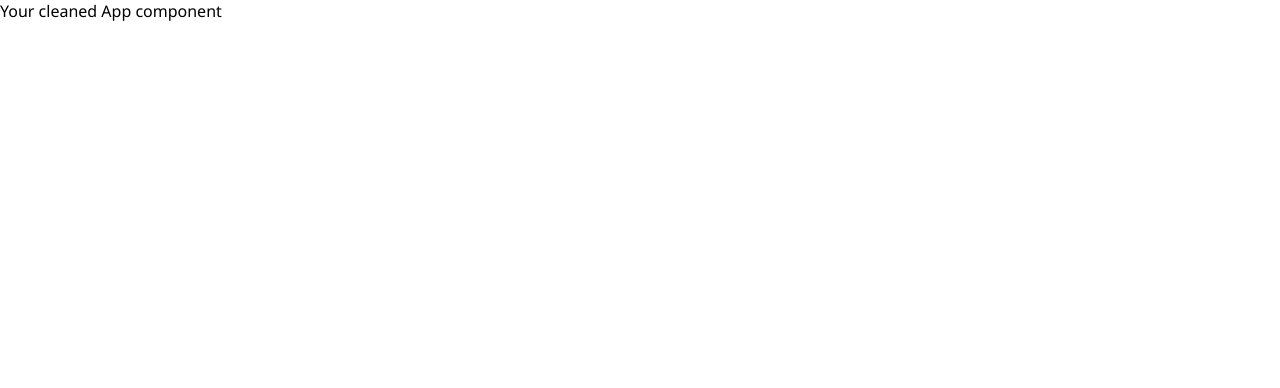
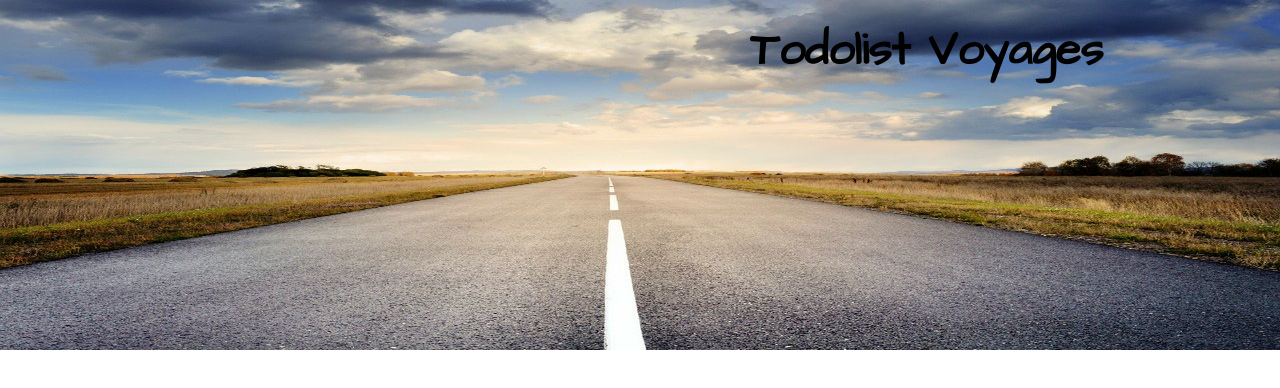
Before and after one commit to gwen31/TodoList-voyages, a React (Create React App) app in the folder frontend/: page / in a window 1280 px wide. Shown: the top 388 px of the page. Built offline with nearby package versions, Linux system fonts and the light colour scheme.

Commit message:
create header

```diff
--- a/frontend/src/App.jsx
+++ b/frontend/src/App.jsx
@@ -1,10 +1,19 @@
 import React from "react";
+import { BrowserRouter } from "react-router-dom";
+
+import 'rsuite/dist/rsuite.min.css';
+import "./app.css";
+import Header from "./components/Header";
 
 const App = () => {
   return (
-    <div>
-      <p>Your cleaned App component</p>
-    </div>
+    <BrowserRouter>
+      <div className="App">
+        <Header />
+
+      </div>
+
+   </BrowserRouter>
   );
 };
 
--- /dev/null
+++ b/frontend/src/app.css
@@ -0,0 +1,3 @@
+.App {
+    width: 100%;
+    }
--- /dev/null
+++ b/frontend/src/components/Header.jsx
@@ -0,0 +1,14 @@
+import React from 'react'
+
+const Header = () => {
+
+    return (
+        <div className="header">
+            <h1>Todolist Voyages</h1>
+                <img className="img-header"
+                     src="assets/imgHeader1.jpg" alt="img voyages" height="350" width="100%"/>
+        </div>
+    )
+}
+
+export default Header
--- a/frontend/src/index.css
+++ /dev/null
@@ -1,11 +0,0 @@
-*,
-*:before,
-*:after {
-  margin: 0;
-  padding: 0;
-  box-sizing: border-box;
-}
-
-body {
-  font-family: "Segoe UI", Arial, Helvetica, sans-serif;
-}
--- a/frontend/src/index.jsx
+++ b/frontend/src/index.jsx
@@ -1,7 +1,7 @@
 import React from "react";
 import ReactDOM from "react-dom";
-import "./index.css";
 import App from "./App";
+import "./styles/index.scss";
 
 ReactDOM.render(
   <React.StrictMode>
--- /dev/null
+++ b/frontend/src/styles/_setting.scss
@@ -0,0 +1,69 @@
+@import url('https://fonts.googleapis.com/css2?family=Architects+Daughter');
+
+//Couleur du site
+$white: #ffffff;
+$beige: #f3ebe0;
+$orange: #f5c994;
+$black: #010102;
+$blue: #adcff3;
+$gray:#e6e4e1 ;
+$darkGray: #948D85;
+
+body {
+    margin: 0;
+    padding: 0;
+    height: 100vh;
+    position: relative;
+    background-color: $white;
+    font-family: 'Architects Daughter', cursive;
+    font-size: 1.3rem;
+    color: $black;
+}
+li {
+    list-style: none;
+    font-size: 1.3rem;
+}
+a {
+    text-decoration: none !important;
+    color: $black !important;
+    font-size: 1.3rem;
+}
+h1 {
+    position: absolute;
+    margin-left: 750px;
+    margin-top: 20px;
+}
+h2 {
+    text-align: center;
+    margin-top: 40px;
+
+    @media  (max-width: 600px) {
+        font-size: 1.5rem;
+    }
+}
+
+ button {
+        padding: 8px;
+        background-color: $blue;
+        color: $black;
+
+    }
+
+.page-notFound{
+    display: flex;
+    flex-direction: column;
+    justify-content: center;
+    align-items: center;
+    padding: 20px;
+
+    button {
+        margin-top: 60px;
+    }
+}
+
+.leaflet-container {
+    width: 90vw;
+    height: 90vh;
+    margin: auto;
+    margin-bottom: 40px;
+}
--- /dev/null
+++ b/frontend/src/styles/index.scss
@@ -0,0 +1 @@
+@import "./setting";
```
Also changed, not shown: frontend/public/assets/imgHeader1.jpg (added).
